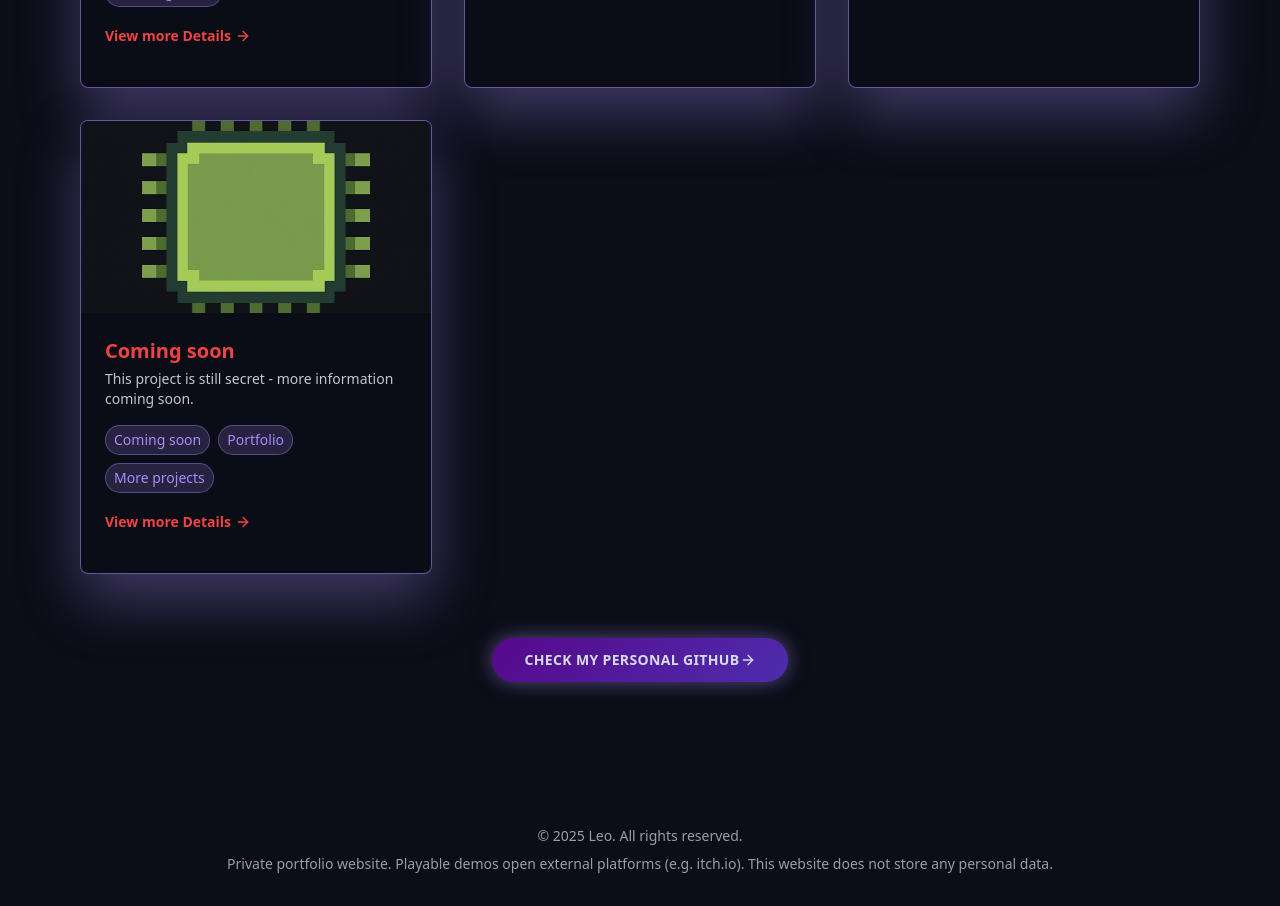
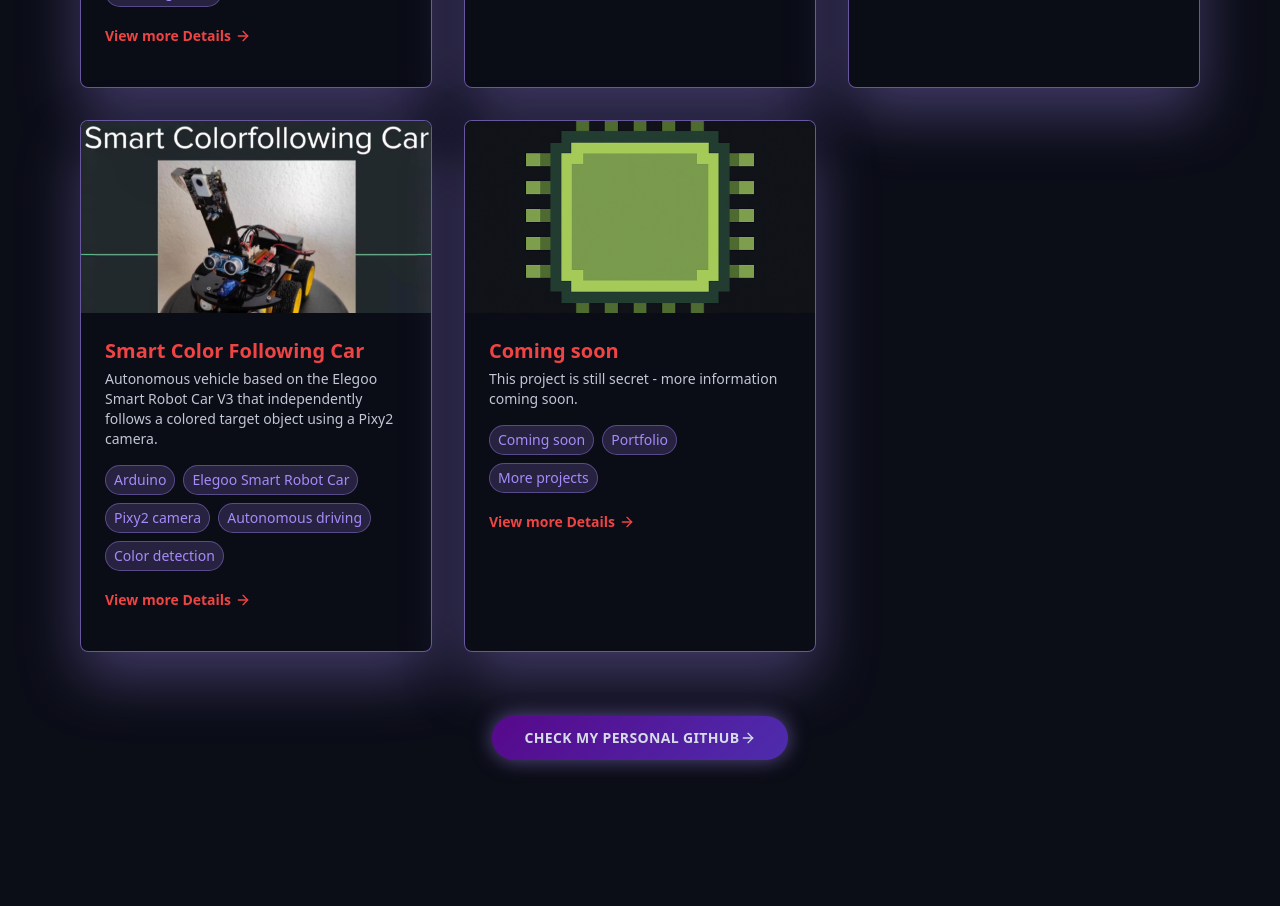
Before and after one commit to 062Leo/dev-portfolio-nextjs, a Next.js app in the folder portfolio-app/: page /projects in a window 1280 px wide. Shown: the part 2020-2926 px from the top of the page. Built offline with nearby package versions, Linux system fonts and the light colour scheme.

Commit message:
SmartColorCar projekt hinzugefügt

```diff
--- a/portfolio-app/src/data/other_projects.ts
+++ b/portfolio-app/src/data/other_projects.ts
@@ -243,6 +243,78 @@ export const otherProjects = {
 
 
 
+
+     {
+      id: "smart-color-following-car",
+      title: "Smart Color Following Car",
+      subtitle: "",
+      description:
+        "Autonomes Fahrzeug auf Basis des Elegoo Smart Robot Car V3, das mithilfe einer Pixy2-Kamera einem farbigen Zielobjekt selbstständig folgt.",
+      longDescription:
+        "Ziel des Projekts war es, ein autonomes Fahrzeug zu entwickeln, das einem farbigen Zielobjekt ohne manuellen Eingriff folgen kann. Kern des Systems ist die Pixy2-Kamera, die Objekte anhand von Farbsignaturen erkennt. Ein Elegoo Smart Robot Car V3 übernimmt die Bewegung, während ein Arduino Uno die Sensordaten auswertet und die Motoren steuert. Im Code werden verschiedene Fahrfunktionen wie forward, left, right und stop bereitgestellt. Anhand der vom Kamerabild abgeleiteten Objektposition entscheidet das Fahrzeug, ob es nach links oder rechts lenken oder anhalten soll.\n\nDie Entfernung zum Zielobjekt wird ausschließlich über die Größe des erkannten Objekts im Kamerabild bestimmt: Je größer das Objekt erscheint, desto näher ist es. So kann das Fahrzeug entscheiden, ob es weiterfahren oder anhalten soll. Der entstandene Prototyp zeigt anschaulich, wie Farberkennung und Kameradaten genutzt werden können, um ein autonomes, farbfolgenden Fahrverhalten zu realisieren und bildet eine gute Basis für weitere Experimente.",
+      image: "/Bilder/SmartCar/smartCar.png",
+      images: [] as ProjectImage[],
+      detailComponent: "",
+      videos: [],
+      tags: [
+        "Arduino",
+        "Elegoo Smart Robot Car",
+        "Pixy2 Kamera",
+        "Autonomes Fahren",
+        "Farberkennung"
+      ],
+      features: [
+        "Autonomes Folgen eines farbigen Zielobjekts mittels Pixy2-Kamera",
+        "Auswertung von Farbsignaturen zur Objekterkennung",
+        "Steuerung eines Elegoo Smart Robot Car V3 über Arduino Uno",
+        "Kreative Workarounds bei Hardware-Problemen und Motorsteuerung"
+      ],
+      techStack: [ "Arduino C++", "Pixy2", "Elegoo Smart Robot Car"],
+      demoLink: "",
+      demoImage: "",
+      demoDownload: "",
+      githubUrl: "",
+      videoBig: "/Videos/Big/Smart-Colorfollowing-Car.mp4",
+      demotext:
+        "Live-Demonstration des Smart Color Following Car mit Pixy2-Kamera und farbbasierter Objekterkennung.",
+      demoControls: [],
+      misctext:
+        "Das Projekt zeigte, wie wichtig lösungsorientiertes Denken bei Hardware-Problemen ist und bietet eine solide Grundlage für weitere Sensor-Experimente.",
+      miscimage: "",
+      miscTitle: "Herausforderungen & Learnings",
+      stats: [
+        {
+          icon: "Layers",
+          label: "Kategorie",
+          value: "Embedded / Robotik-Projekt"
+        },
+        {
+          icon: "Target",
+          label: "Ziel",
+          value: "Autonomes Farbverfolgungsfahrzeug"
+        },
+        {
+          icon: "Clock",
+          label: "Status",
+          value: "Funktionsfähiger Prototyp"
+        },
+        {
+          icon: "Star",
+          label: "Entwicklung",
+          value: "Solo-Projekt"
+        }
+      ]
+    },
+
+
+
+
+
+
+
+
+
+
      {
       id: "",
       title: "",
--- a/portfolio-app/src/data/other_projects_en.ts
+++ b/portfolio-app/src/data/other_projects_en.ts
@@ -240,6 +240,69 @@ export const otherProjects = {
     },
 
 
+         {
+          id: "smart-color-following-car",
+          title: "Smart Color Following Car",
+          subtitle: "",
+          description:
+            "Autonomous vehicle based on the Elegoo Smart Robot Car V3 that independently follows a colored target object using a Pixy2 camera.",
+          longDescription:
+            "The goal of this project was to develop an autonomous vehicle that can follow a colored target object without any manual input. At the core of the system is the Pixy2 camera, which detects objects based on color signatures. An Elegoo Smart Robot Car V3 handles the movement, while an Arduino Uno processes the sensor data and controls the motors. In the code, various driving functions such as forward, left, right and stop are provided. Based on the position of the object derived from the camera image, the vehicle decides whether it should steer left or right or come to a stop.\n\nThe distance to the target object is determined solely by the size of the detected object in the camera image: the larger the object appears, the closer it is. This allows the vehicle to decide whether it should keep moving or stop. The resulting prototype clearly demonstrates how color detection and camera data can be used to realize autonomous color-following behavior and provides a solid foundation for further experiments.",
+          image: "/Bilder/SmartCar/smartCar.png",
+          images: [] as ProjectImage[],
+          detailComponent: "",
+          videos: [],
+          tags: [
+            "Arduino",
+            "Elegoo Smart Robot Car",
+            "Pixy2 camera",
+            "Autonomous driving",
+            "Color detection"
+          ],
+          features: [
+            "Autonomous following of a colored target object using a Pixy2 camera",
+            "Evaluation of color signatures for object detection",
+            "Control of an Elegoo Smart Robot Car V3 via Arduino Uno",
+            "Creative workarounds for hardware issues and motor control"
+          ],
+          techStack: [ "Arduino C++", "Pixy2", "Elegoo Smart Robot Car"],
+          demoLink: "",
+          demoImage: "",
+          demoDownload: "",
+          githubUrl: "",
+          videoBig: "/Videos/Big/Smart-Colorfollowing-Car.mp4",
+          demotext:
+            "Live demonstration of the Smart Color Following Car with Pixy2 camera and color-based object detection.",
+          demoControls: [],
+          misctext:
+            "The project showed how important solution-oriented thinking is when dealing with hardware issues and provides a solid basis for further experiments with sensors.",
+          miscimage: "",
+          miscTitle: "Challenges & Learnings",
+          stats: [
+            {
+              icon: "Layers",
+              label: "Category",
+              value: "Embedded / robotics project"
+            },
+            {
+              icon: "Target",
+              label: "Goal",
+              value: "Autonomous color-following vehicle"
+            },
+            {
+              icon: "Clock",
+              label: "Status",
+              value: "Working prototype"
+            },
+            {
+              icon: "Star",
+              label: "Development",
+              value: "Solo project"
+            }
+          ]
+        },
+
+
 
     {
       id: "",
```
Also changed, not shown: portfolio-app/public/Bilder/SmartCar/smartCar.png (added), 1 other file (tests, documents, lock files or other folders).
